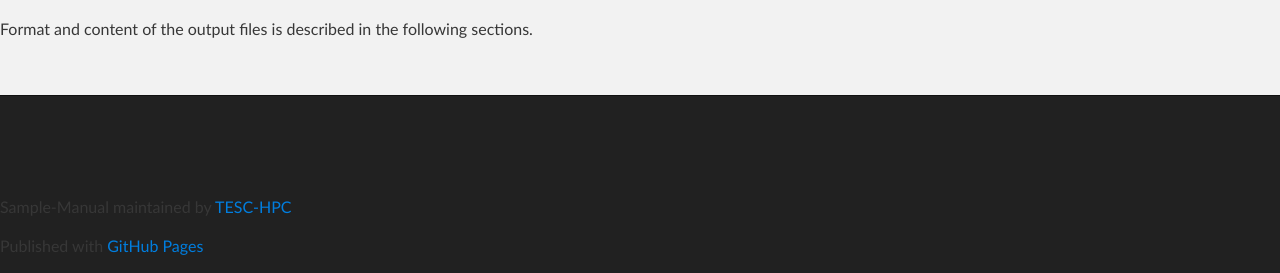
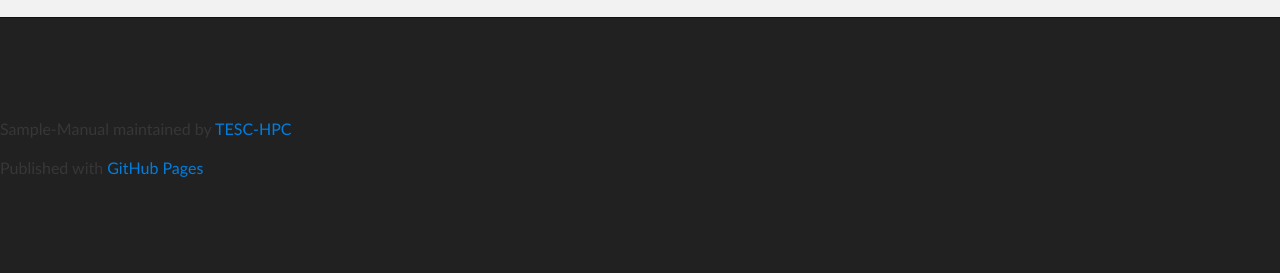
Before and after one commit to TESC-HPC/Sample-Manual, a plain HTML site: page example.html in a window 1280 px wide. Shown: the part 2301-2574 px from the top of the page. After the commit the page ends 2496 px from the top, so only its background shows below. Drawn offline with Linux system fonts and the light colour scheme.

Commit message:
Update example.html

```diff
--- a/example.html
+++ b/example.html
@@ -132,7 +132,7 @@ surface and green sticks, respectively (click on images to zoom).</p>
 </tr>
 </tbody>
 </table>
-<p class="rtejustify">Format and content of the output files is described in the following sections.</p><p><br></p>
+
 </div>
 
 <p><br></p>
```
